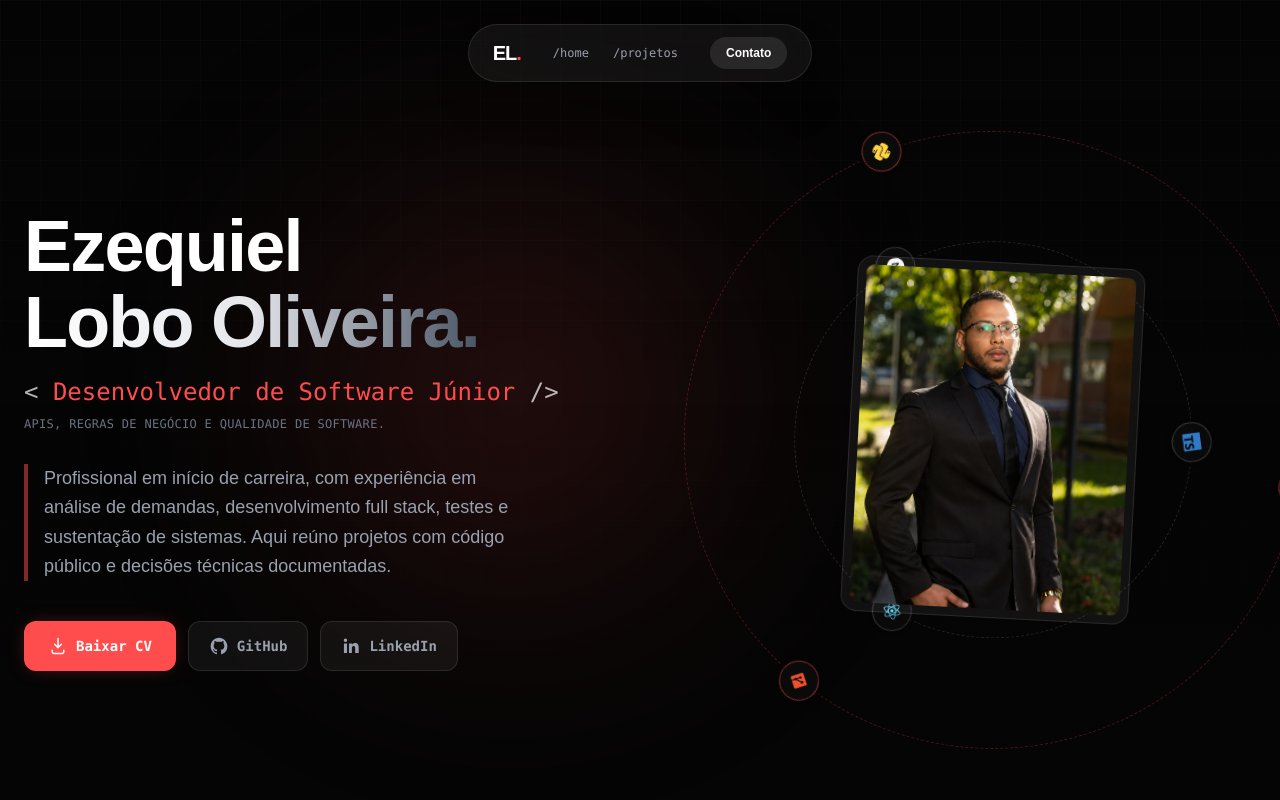
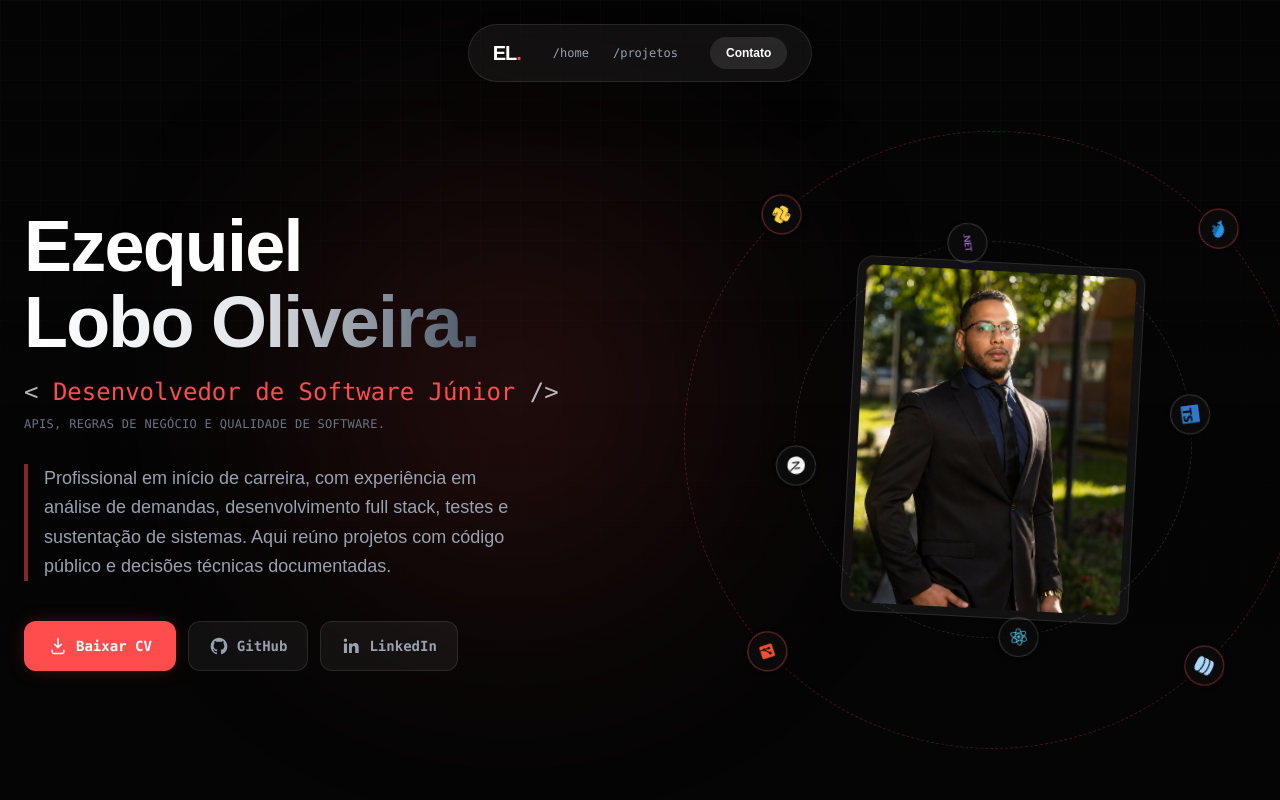
Before and after one commit to EzekLobo/ezequiel-lobo-portfolio, a Next.js app: page / in a window 1280 px wide. Shown: the top 800 px of the page. Built offline with nearby package versions, Linux system fonts and the light colour scheme.

Commit message:
feat: amplia tecnologias no hero

```diff
--- a/components/OrbitingTechnologies.tsx
+++ b/components/OrbitingTechnologies.tsx
@@ -1,6 +1,7 @@
 import type { CSSProperties } from "react";
 import type { IconType } from "react-icons";
-import { SiDotnet, SiGit, SiNextdotjs, SiPython, SiReact, SiTypescript } from "react-icons/si";
+import { FaDatabase } from "react-icons/fa6";
+import { SiDocker, SiDotnet, SiGit, SiNextdotjs, SiPython, SiReact, SiTypescript } from "react-icons/si";
 
 type Technology = {
   label: string;
@@ -10,15 +11,17 @@ type Technology = {
 };
 
 const innerRing: Technology[] = [
-  { label: "TypeScript", Icon: SiTypescript, color: "#3178c6", angle: 8 },
-  { label: "React", Icon: SiReact, color: "#61dafb", angle: 128 },
-  { label: "Next.js", Icon: SiNextdotjs, color: "#f5f5f5", angle: 248 },
+  { label: "TypeScript", Icon: SiTypescript, color: "#3178c6", angle: 0 },
+  { label: "React", Icon: SiReact, color: "#61dafb", angle: 90 },
+  { label: "Next.js", Icon: SiNextdotjs, color: "#f5f5f5", angle: 180 },
+  { label: "ASP.NET", Icon: SiDotnet, color: "#a974d8", angle: 270 },
 ];
 
 const outerRing: Technology[] = [
-  { label: "Python", Icon: SiPython, color: "#ffd343", angle: 42 },
-  { label: ".NET", Icon: SiDotnet, color: "#a974d8", angle: 162 },
-  { label: "Git", Icon: SiGit, color: "#f1502f", angle: 282 },
+  { label: "Python", Icon: SiPython, color: "#ffd343", angle: 20 },
+  { label: "Docker", Icon: SiDocker, color: "#2496ed", angle: 110 },
+  { label: "SQL", Icon: FaDatabase, color: "#a9d8ff", angle: 200 },
+  { label: "Git", Icon: SiGit, color: "#f1502f", angle: 290 },
 ];
 
 function Orbit({ technologies, className }: { technologies: Technology[]; className: string }) {
@@ -41,7 +44,7 @@ function Orbit({ technologies, className }: { technologies: Technology[]; classN
 
 export default function OrbitingTechnologies() {
   return (
-    <div className="pointer-events-none absolute inset-[-19%]" aria-label="Tecnologias principais: TypeScript, React, Next.js, Python, .NET e Git">
+    <div className="pointer-events-none absolute inset-[-19%]" aria-label="Tecnologias principais: TypeScript, React, Next.js, ASP.NET, Python, Docker, SQL e Git">
       <span className="tech-orbit-ring tech-orbit-ring--inner" />
       <span className="tech-orbit-ring tech-orbit-ring--outer" />
       <Orbit technologies={innerRing} className="tech-orbit tech-orbit--inner" />
```
